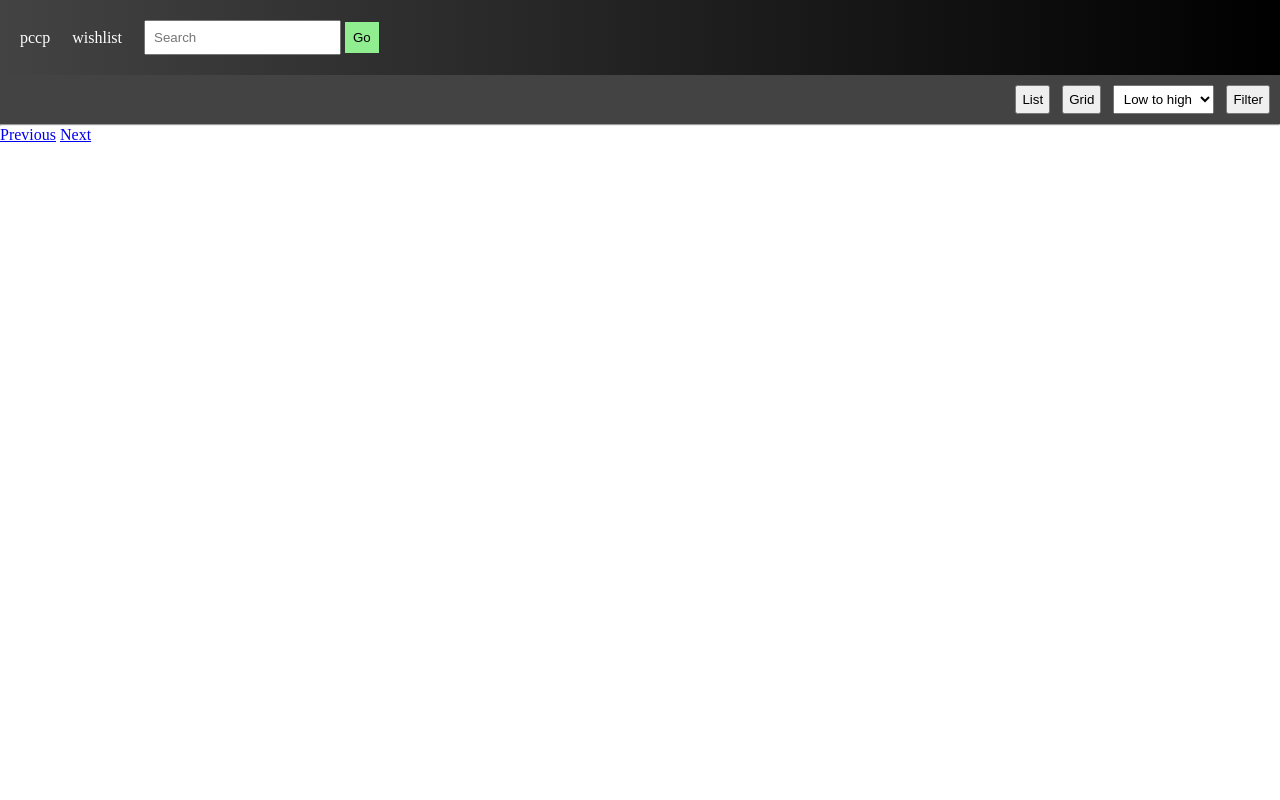
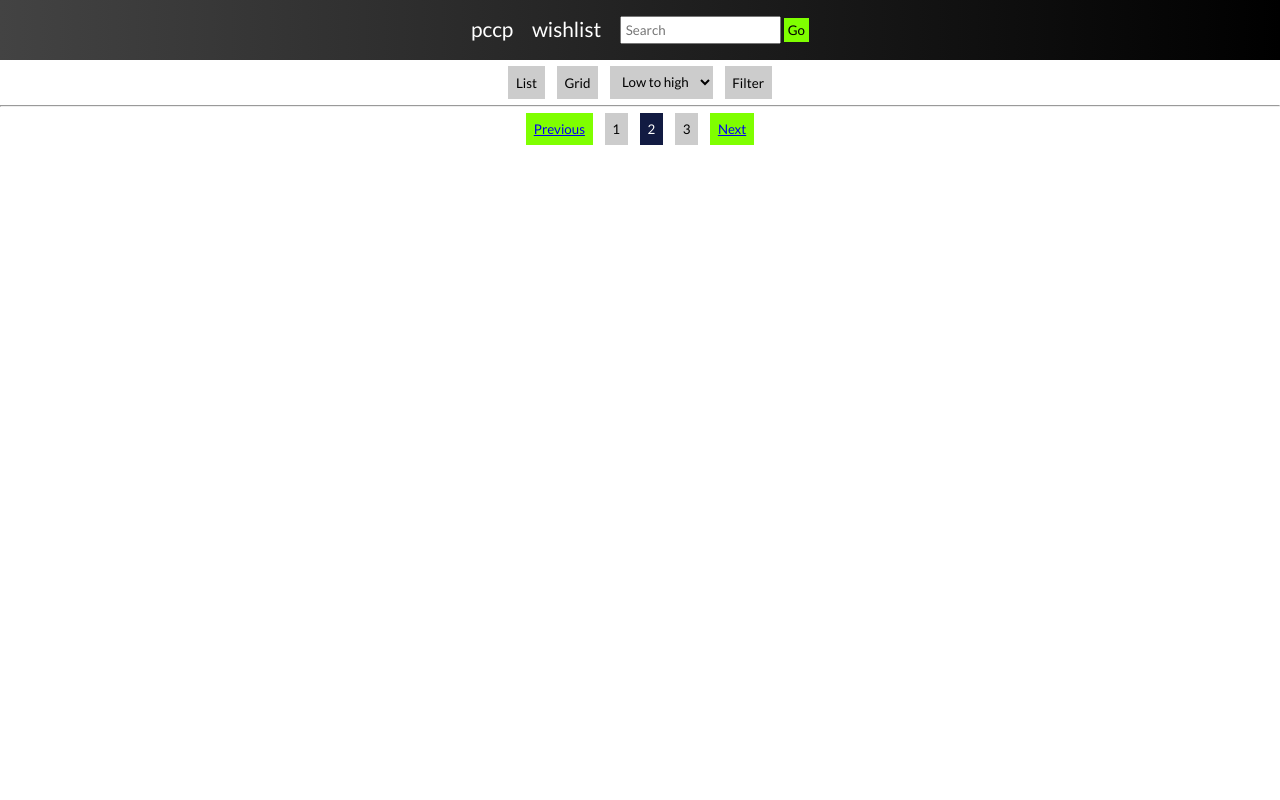
Before and after one commit to Ultrahalf/Pc-comp-picker, a Flask app: page /component/cpu in a window 1280 px wide. Run offline with Flask 2, Linux system fonts and the light colour scheme; data that the repository does not hold is empty; some libraries are stand-ins or nearby versions.

Commit message:
CSS fixes required

```diff
--- a/src/serve/static/style.css
+++ b/src/serve/static/style.css
@@ -1,156 +1,274 @@
 * {
     padding: 0px;
     margin: 0px;
+    box-sizing: border-box;
+    font-family: 'Lato', sans-serif;
 }
 
-body {
-    box-sizing: border-box;
+:root {
+    --dark-color: #000000;
+    --light-color: #ffffff;
+    --light-grey: #cccccc;
+    --dark-grey: #434343;
+    --accent-color: #7FFF00;
+    --dark-blue: #121B42;
+    --red: #ff1a1a;
+    --anti-white: #f2f3f4;
 }
 
+/* TOP NAVBAR */
+
 ul.topnav {
+    display: flex;
+    gap: 2ch;
+    padding: 1rem;
     list-style-type: none;
-    background: #000000;
-    background: -webkit-linear-gradient(to right, #434343, #000000);
-    background: linear-gradient(to right, #434343, #000000);
-    display: flex;
-    align-items: center;
-    gap: 12px;
-    padding: 15px;
+    align-content: center;
+    background: var(--dark-color);
+    background: -webkit-linear-gradient(to right, var(--dark-color), var(--dark-color));
+    background: linear-gradient(to right, var(--dark-grey), var(--dark-color));
+    justify-content: center; // horizontal alignment
+    align-items: center; // vertical alignemnt
 }
 
-ul.topnav > li {
-    padding: 5px;
-    border: none;
-}
 ul.topnav a {
     text-decoration: none;
-    color: white;
+    color: var(--light-color);
+    font-size: 1.3rem;
 }
 
 ul.topnav a:hover {
     border-bottom: solid;
-    border-color: white;
+    border-color: var(--light-color);
 }
 
 ul.topnav input {
-    padding: 8px;
+    padding: 4px;
 }
 
 ul.topnav button {
-    padding: 8px;
     border: none;
-    background-color: lightgreen;
+    background-color: var(--accent-color);
     cursor: pointer;
+    padding: 4px;
 }
 
 ul.topnav button:hover {
-    opacity: 0.9;
+    opacity: 0.8;
 }
 
-/* index page */
+@media (max-width: 450px) {
+    ul.topnav {
+        flex-direction: column;
+        /* justify-content: center; // horizontal alignment */
+        align-items: center; // vertical alignemnt
+    }
 
-.product-catalog-grid {
-    display: grid;
-    grid-gap: 10px;
-    margin: 20px auto;
-    width: 80%;
-    justify-content: center;
-    color: white;
+    ul.topnav li.search {
+        display:flex;
+        flex-direction: column;
+        gap: 1ch;
+        width: 85%;
+    }
 }
 
-.product-catalog-item {
-    display: grid;
-    grid-template-columns: repeat(2, 1fr);
-    grid-gap: 10px;
-    background: #434343;
-    padding: 15px;
+/* END OF NAVBAR */
+
+
+/* ACCORDION */
+
+.category > button {
     text-align: center;
 }
 
-.btn-product-page {
-    padding: 15px;
+.btn_category {
+    background-color: var(--light-grey);
     cursor: pointer;
-    background: #FFD814;
+    padding: 1rem;
+    width: 100%;
     border: none;
-    border-radius: 10px;
+    outline: none;
+    font-size: 15px;
+    transition: 0.4s;
+}
+
+.category > .active, .btn_category:hover {
+    opacity: 0.7;
+}
+
+.product-catalog-grid {
+    padding: 2ch;
+    display: none;
+    grid-gap: 1ch;
+    background-color: var(--light-color);
+    grid-template-columns: repeat(3, 1fr);
+    justify-items: center;
 }
 
 .btn-product-page:hover {
-    opacity: 0.9;
+    cursor: pointer;
+    border-bottom: solid;
+    border-color: var(--dark-color);
 }
 
-@media (max-width: 400px) {
-
-    .product-catalog-grid {
-        width: 95%;
-        justify-content: center;
-    }
-
-    .product-catalog-item {
-        grid-template-columns: repeat(1, 1fr);
-    }
-
+.product-catalog-grid > span > .active {
+    border-color: var(--dark-color);
+    border-bottom: solid;
 }
 
-/* end of index page */
+@media (max-width: 500px) {
+    .product-catalog-grid {
+        grid-template-columns: repeat(2, 1fr);
+        justify-items: center;
+    }
+}
 
-/* Components page */
+@media (max-width: 320px) {
+    .product-catalog-grid {
+        grid-template-columns: repeat(1, 1fr);
+        justify-items: center;
+    }
+}
 
-.product-filter {
+/* END OF ACCORDION */
+main > h1 {
+    text-align: center;
+}
+
+/* PRODUCT-FILTER */
+
+.product-filter  {
     display: flex;
-    padding: 10px;
-    gap: 12px;
-    justify-content: flex-end;
-    background: #434343;
+    flex-direction: row;
+    justify-content: center;
 }
 
 .product-filter > * {
-    padding: 5px;
+    margin: 6px;
+}
+
+.product-filter > button {
+    background-color: var(--light-grey);
+    border: none;
+    padding: 1ch;
 }
 
 .product-filter > select {
-    text-align: center;
+    background-color: var(--light-grey);
+    padding: 1ch;
+    border: none;
 }
 
-.product-grid {
+.product-filter > select:hover, button:hover {
+    opacity: 0.9;
+    cursor: pointer;
+    opacity: 0.7;
+}
+
+/* END OF PRODUCT-FILTERr */
+
+/* FILTER PAGE */
+
+.overlay {
+    height: 100%;
+    width: 0;
+    position: fixed;
+    z-index: 1;
+    top: 0;
+    left: 0;
+    background-color: var(--dark-color);
+    overflow-x: hidden;
+    transition: 0.5s;
+}
+
+.overlay-content {
+    position: relative;
+    top: 25%;
+    width: 100%;
+    text-align: center;
+    margin-top: 30px;
+}
+
+.overlay a {
+    padding: 8px;
+    text-decoration: none;
+    font-size: 36px;
+    color: var(--light-grey);
+    display: block;
+    transition: 0.3s;
+}
+
+.overlay a:hover, .overlay a:focus {
+    color: var(--light-color);
+}
+
+.overlay .closebtn {
+    position: absolute;
+    top: 20px;
+    right: 45px;
+    font-size: 60px;
+}
+
+.form-wrapper {
+    display: flex;
+    flex-direction: column;
+    color: var(--light-color);
+}
+
+@media screen and (max-height: 450px) {
+    .overlay a {font-size: 20px}
+    .overlay .closebtn {
+        font-size: 40px;
+        top: 15px;
+        right: 35px;
+    }
+}
+/* END OF FILTER PAGE */
+
+/* PRODUCT-GRID */
+
+#product-grid {
     display: grid;
     grid-template-columns: repeat(4, 1fr);
     grid-gap: 10px;
-    justify-items: start;
-    width: 80%;
-    margin: 0 auto;
+    margin: 5px 0px;
 }
 
 .product-card {
-    width: 220px;
-    height: 350px;
+    background-color: var(--anti-white);
+    width: 250px;
+    height: 360px;
     margin: 0 auto;
     padding: 10px;
     text-align: center;
 }
 
-
 .product-card > img {
-    width: 200px;
-    height: 200px;
-    margin: 0px 10px;
+    width: 100%;
+    height: 60%;
+    margin: 0 auto;
+    padding: 10px;
 }
 
-.product-card  .btn-group  > button {
-    padding: 8px;
-    border: none;
-    cursor: pointer;
+.product-card > h3 {
+    white-space: nowrap;
+    overflow: hidden;
+    text-overflow: ellipsis;
 }
 
-.product-card  .btn-group {
+.product-card > .btn-group > button {
+    padding: 10px;
+    border: none
+}
+.product-card > .btn-group {
     display: grid;
     grid-gap: 5px;
     grid-template-areas: "vist compare" "add add";
 }
 
 .btn-vist {
-    background-color: lightgreen;
-    padding: 10px;
+    background-color: var(--dark-blue);
+    color: var(--light-color);
     grid-area: vist;
 }
 
@@ -159,7 +277,7 @@ ul.topnav button:hover {
 }
 
 .btn-compare {
-    background-color: lightblue;
+    background-color: var(--accent-color);
     grid-area: compare;
 }
 
@@ -168,15 +286,9 @@ ul.topnav button:hover {
 }
 
 .btn-add {
-    background-color: #3d3d3d;
-    color: white;
+    background-color: var(--red);
     grid-area: add;
-}
-
-.btn-remove {
-    background-color: #8A1049;
-    color: white;
-    grid-area: add;
+    color: var(--light-color);
 }
 
 .btn-add:hover {
@@ -185,57 +297,153 @@ ul.topnav button:hover {
 
 @media (max-width: 1150px) {
 
-    .product-grid {
+    #product-grid {
         grid-template-columns: repeat(3, 1fr);
-        width: 95%;
     }
 
 }
 
 @media (max-width: 700px) {
 
-    .product-grid {
+    #product-grid {
         grid-template-columns: repeat(2, 1fr);
-        width: 95%;
     }
 
 }
 
 @media (max-width: 500px) {
 
-    .product-grid {
+    #product-grid {
         grid-template-columns: repeat(1, 1fr);
-        width: 95%;
     }
 
 }
 
-@media (max-width: 300px) {
+/* END OF PRODUCT-GRID */
 
-    .product-filter {
-        gap: 12px;
-        flex-direction: column;
-        justify-content: center;
+/* PAGINATION */
+
+.pagination  {
+    display: flex;
+    flex-direction: row;
+    justify-content: center;
+}
+
+.pagination > * {
+    margin: 6px;
+}
+
+.pagination > button {
+    background-color: var(--light-grey);
+    padding: 1ch;
+    border: none;
+}
+
+.pagination > button.accent {
+    background-color: var(--accent-color);
+}
+
+.pagination > button.cur {
+    background-color: var(--dark-blue);
+    color: var(--light-color);
+}
+
+.spacer {
+    height: 10px;
+    width: 100vw;
+}
+
+/* END OF PAGINATION */
+
+/* FOOTER */
+
+footer {
+    background: var(--dark-color);
+    background: -webkit-linear-gradient(to right, var(--dark-color), var(--dark-color));
+    background: linear-gradient(to right, var(--dark-grey), var(--dark-color));
+    width: 100%;
+}
+
+footer > ul {
+    display: flex;
+    flex-direction: column;
+    justify-content: center;
+    align-items: center;
+    padding: 5px;
+}
+
+footer > ul > li{
+    list-style-type: none;
+    margin: 3px;
+}
+
+footer > ul > li > a {
+    color: var(--light-color);
+    text-decoration: none;
+}
+
+footer > ul > li > a:hover {
+    opacity: 0.9;
+}
+/* END OF FOOTER */
+
+/* WISHLIST PAGE */
+
+.table-wrapper {
+    display: grid;
+    grid-template-columns: 150px 1fr;
+    height: 85vh;
+    width: 85vw;
+    margin: 20px auto;
+    border-style: groove;
+}
+
+.wishlist-nav {
+    display: flex;
+    flex-direction: column;
+    font-size: 1.3rem;
+    background-color: var(--accent-color);
+}
+
+.wishlist-nav > div {
+    text-align: center;
+    padding: 10px;
+    background-color: var(--accent-color);
+    color: var(--dark-color);
+}
+
+.wishlist-nav div:hover {
+    cursor: pointer;
+    color: var(--accent-color);
+    background-color: var(--dark-color);
+    border: none;
+    transition: 0.4s;
+}
+.wishlist-nav  div.active {
+    color: var(--accent-color);
+    background-color: var(--dark-color);
+    border: none;
+}
+
+@media (max-width: 550px) {
+
+    .table-wrapper {
+        display: inline-block;
+        width: 100vw;
+    }
+
+    .wishlist-nav {
+        display: grid;
+        grid-template-columns: repeat(4, 1fr);
     }
 
 }
 
 @media (max-width: 450px) {
+    .wishlist-nav {
+        grid-template-columns: repeat(2, 1fr);
+    }
 
-    ul.topnav {
-        flex-direction: column;
-    }
 }
 
-@media (max-width: 320px) {
-
-    ul.topnav button {
-        width: 100%;
-        margin-top: 5px;
-    }
-
-    ul.topnav input {
-        width: 95%;
-    }
-}
-/* end of the components page */
+/* END OF WISHLIST PAGE */
--- a/src/serve/templates/base.html
+++ b/src/serve/templates/base.html
@@ -2,17 +2,30 @@
     {% block head %}
     <head>
         <meta charset="UTF-8">
+        <meta name="viewport" content="width=device-width, initial-scale=1, viewport-fit=cover">
+        <meta name="description" content="Website to find and compare products from different Indian ecommerce websites to buy pc parts">
+
         <title>PC Comp Picker</title>
         <link href="{{ url_for('static', filename='style.css') }}" type="text/css" rel="stylesheet"></link>
+        <script src="{{ url_for('static', filename='script.js') }}" type="text/javascript"></script>
+
+        <!-- favicon and logo -->
         <link rel="apple-touch-icon" sizes="180x180" href="../static/img/apple-touch-icon.png">
         <link rel="icon" type="image/png" sizes="32x32" href="../static/img/favicon-32x32.png">
         <link rel="shortcut icon" type="image/png" sizes="16x16" href="../static/img/favicon-16x16.png">
         <link rel="manifest" href="/site.webmanifest">
+
+        <!-- lato font -->
+        <link rel="preconnect" href="https://fonts.googleapis.com">
+        <link rel="preconnect" href="https://fonts.gstatic.com" crossorigin>
+        <link href="https://fonts.googleapis.com/css2?family=Lato&display=swap" rel="stylesheet">
+
+        <!-- jquery -->
         <script src="//ajax.googleapis.com/ajax/libs/jquery/1.9.1/jquery.min.js"></script>
     </head>
     {% endblock %}
     <body>
-        <nav>
+        <nav id="topnav">
             <ul class="topnav">
                 <li><a href="{{ url_for('index') }}">pccp</a></li>
                 <li><a href="{{ url_for('wishlist') }}">wishlist</a></li>
--- a/src/serve/templates/component.html
+++ b/src/serve/templates/component.html
@@ -20,7 +20,7 @@
                 <div class="product-card">
                     <img src="{{ prod['img'] }}" alt="product"/>
                     <h3>{{ prod['title'] }}</h3>
-                    <span>{{ prod['price'] }} ₹</span>
+                    <span>{{ prod['price'] }}</span>
                     <br>
                     <div class="btn-group">
 
@@ -71,7 +71,13 @@
 
     </div>
 
-    <a href="{{ url_for('component', name=name, pageno=pageno-1) }}">Previous</a>
-    <a href="{{ url_for('component', name=name, pageno=pageno+1) }}">Next</a>
+    <div class="pagination">
+        <button id="previous" class="accent"><a href="{{ url_for('component', name=name, pageno=pageno-1) }}">Previous</a></button>
+        <button id="no">1</button>
+        <button id="no" class="cur">2</button>
+        <button id="no">3</button>
+        <button id="next" class="accent"><a href="{{ url_for('component', name=name, pageno=pageno+1) }}">Next</a></button>
+    </div>
+
 
 {% endblock %}
```
Also changed, not shown: src/serve/templates/index.html (+7 -8 lines).
